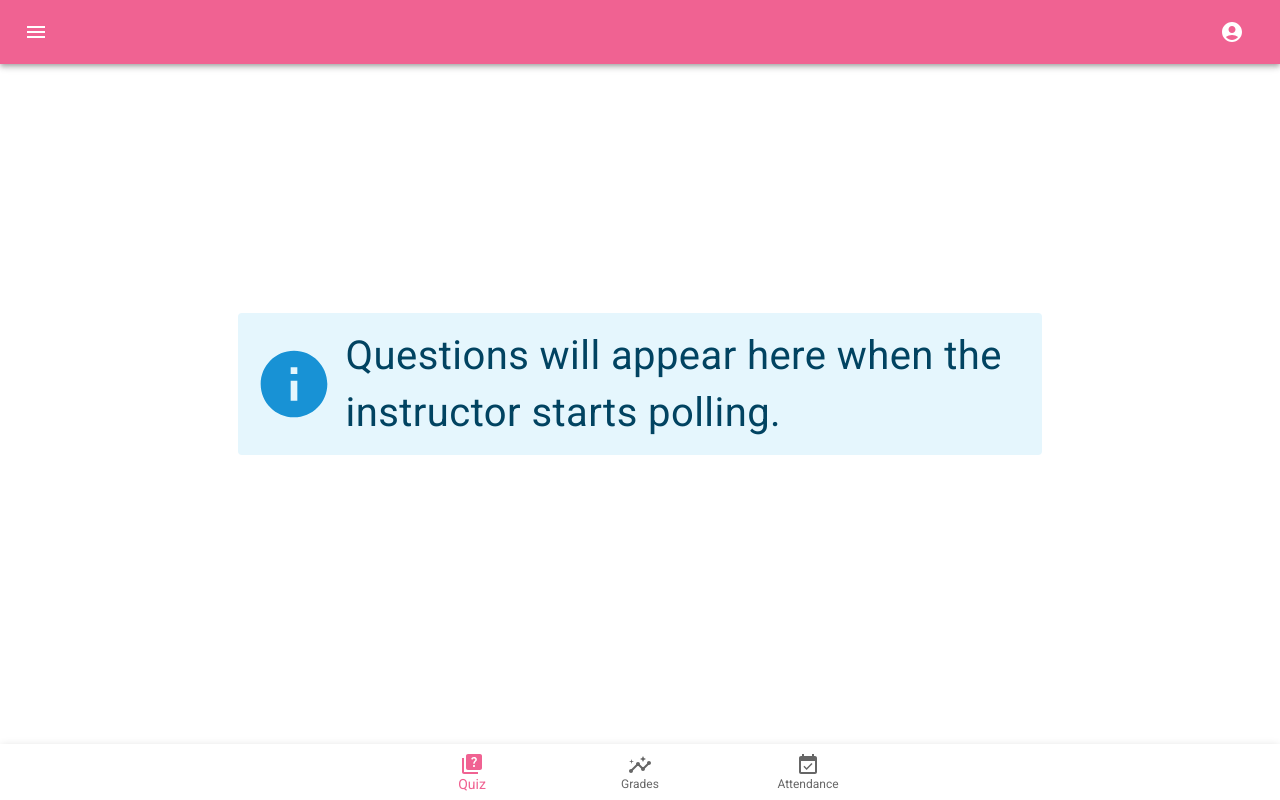
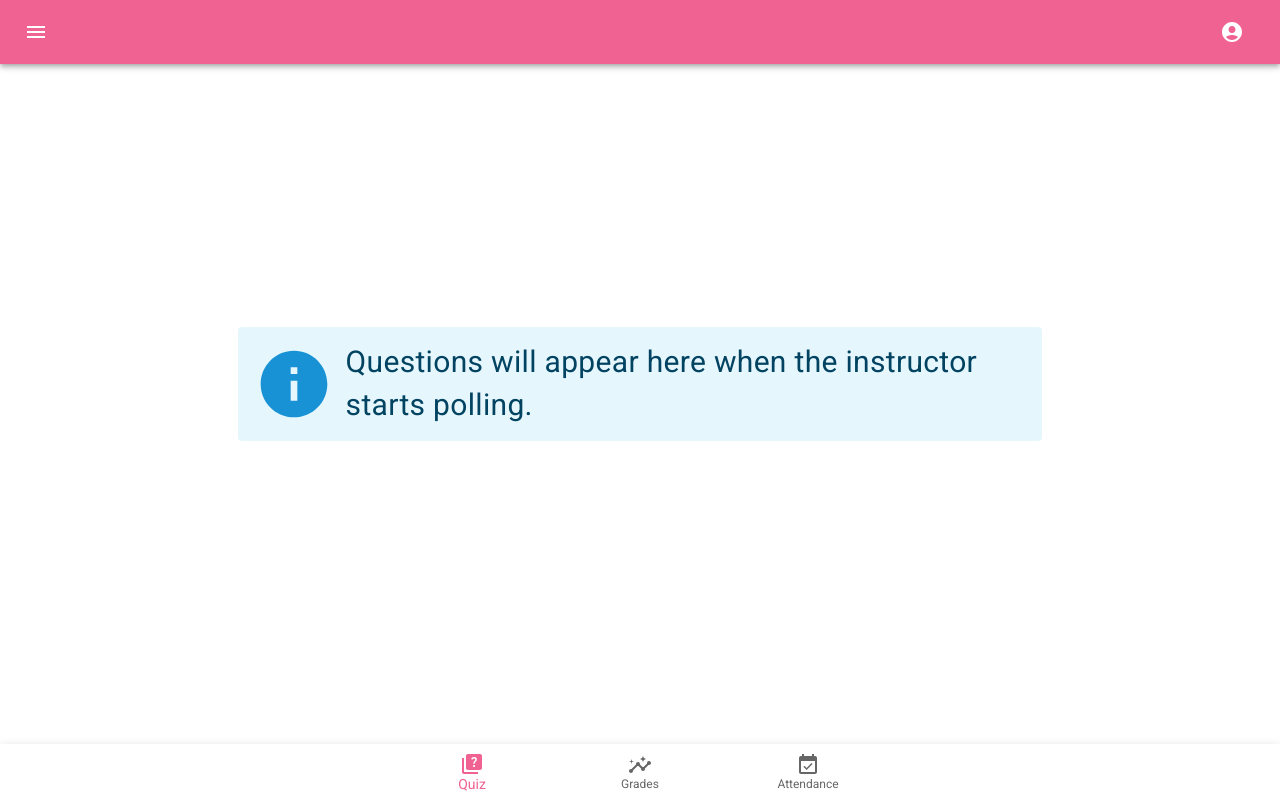
Before and after one commit to kaminskyalexander/LibreQuiz, a Next.js app: page /course/1 in a window 1280 px wide. Built offline with nearby package versions, Linux system fonts and the light colour scheme; no server answers; the database is empty; sample sign-in values are in the browser's storage.

Commit message:
Fix non active question content scaling

```diff
--- a/pages/course/[courseId]/index.jsx
+++ b/pages/course/[courseId]/index.jsx
@@ -86,8 +86,8 @@ const QuizNonActiveContent = () => {
       >
         <Alert
           severity="info"
-          icon={<InfoIcon sx={{ fontSize: 80 }} />}
-          style={{ fontSize: 40, display: 'flex', alignItems: 'center', width: '70%' }}
+          icon={<InfoIcon sx={{ fontSize: {xs: 40, sm: 80} }} />}
+          style={{ fontSize: 30, display: 'flex', alignItems: 'center', width: '70%' }}
         >
           Questions will appear here when the instructor starts polling.
         </Alert>
```
